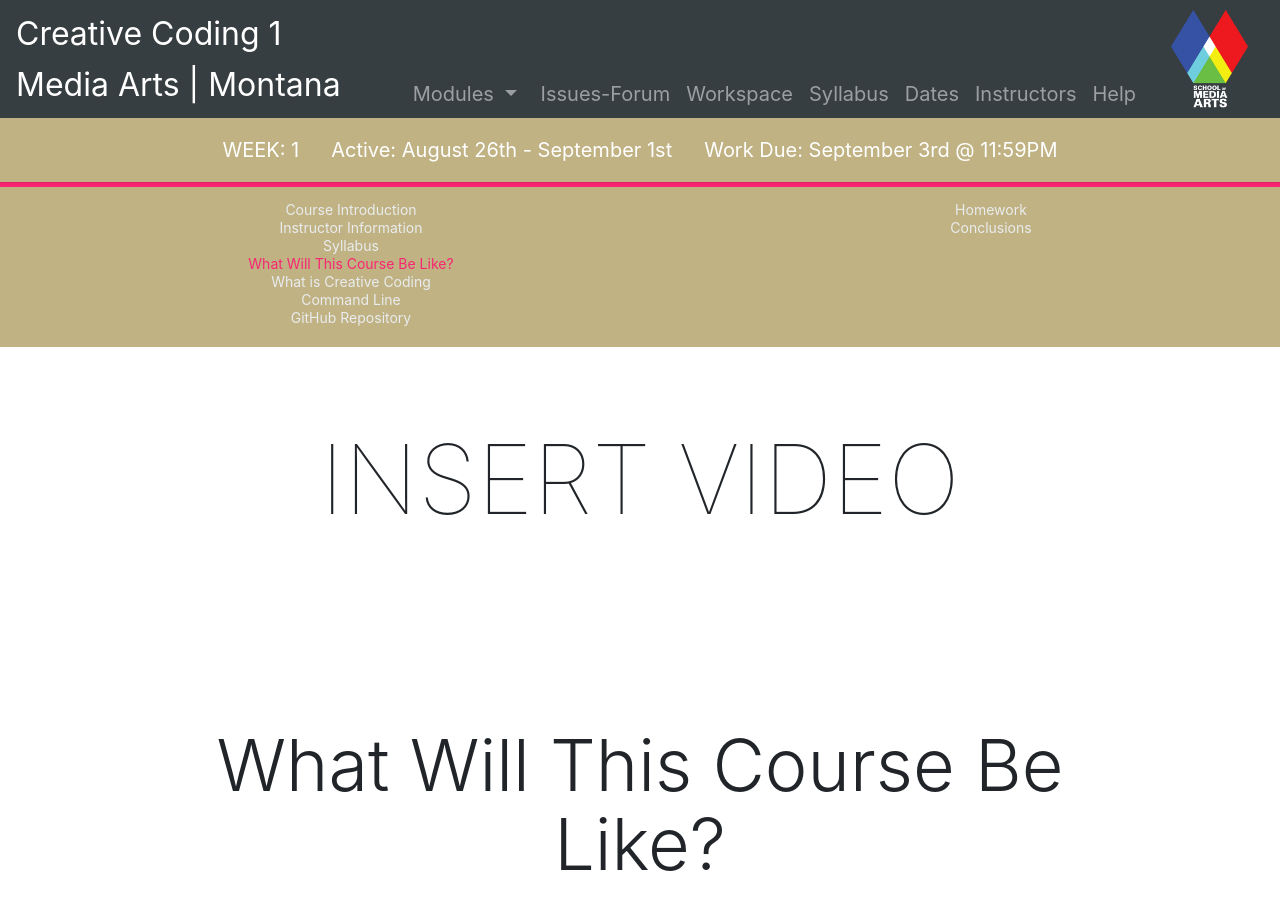
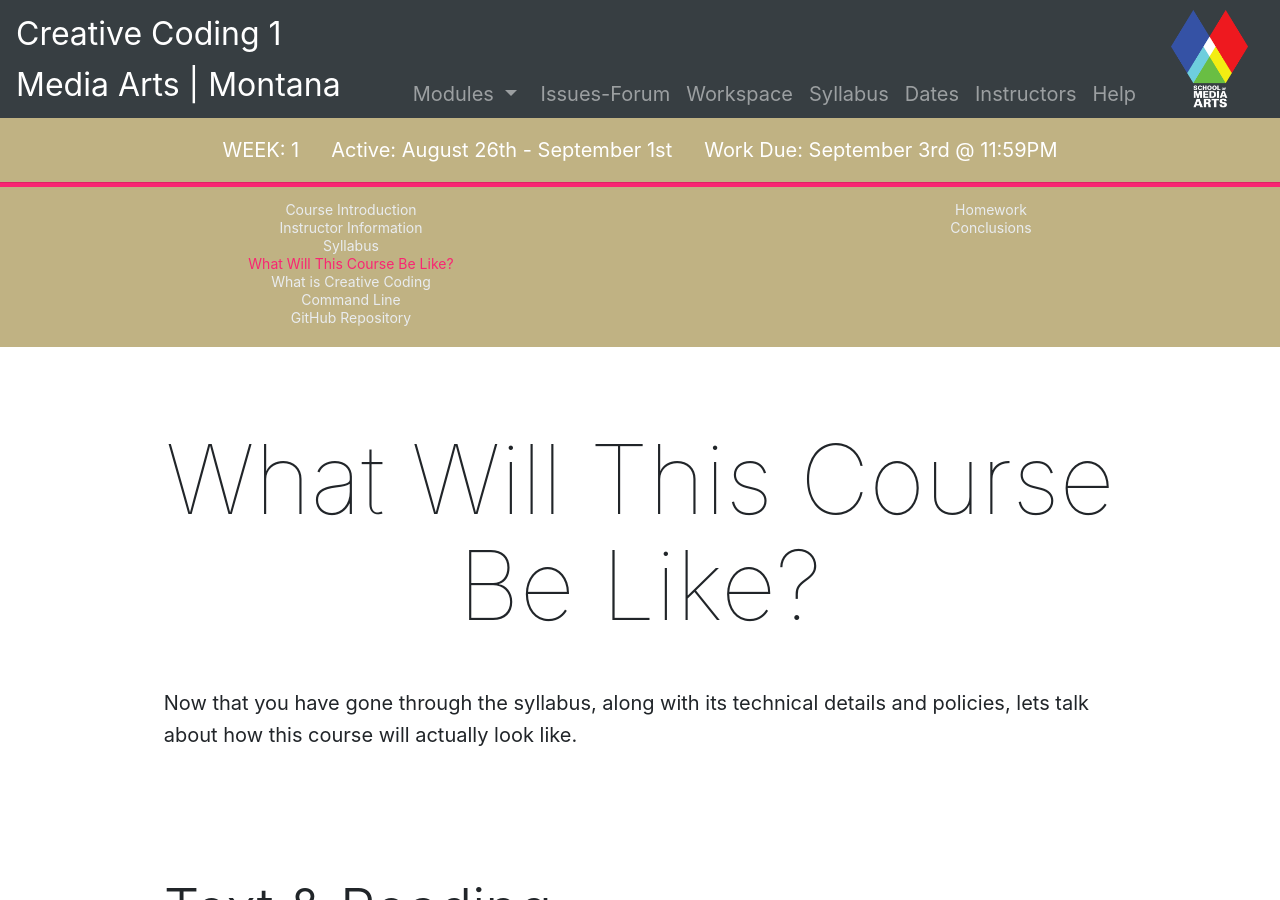
Before and after one commit to Montana-Media-Arts/creative-coding-1-Fall2019, a Jekyll site: the page built from modules/week-1/_posts/2017-01-05-class-overview.md, in a window 1280 px wide and 900 px high. Built offline with Jekyll 4.4.1, drawn with Linux system fonts in a browser that asks for light colours; nearby versions of some CDN libraries.

Commit message:
Update 2017-01-05-class-overview.md

```diff
--- a/modules/week-1/_posts/2017-01-05-class-overview.md
+++ b/modules/week-1/_posts/2017-01-05-class-overview.md
@@ -3,7 +3,7 @@ title: What Will This Course Be Like?
 module: 1
 ---
 
-# INSERT VIDEO
+<!--# INSERT VIDEO-->
 
 # What Will This Course Be Like?
 
@@ -46,7 +46,7 @@ Feel free to share your programs with each other via our github links.  I will h
 
 Additionally, we will have topics of discussion each week that will cover a variety of different subjects.
 
-# INSERT VIDEO HERE
+<!--# INSERT VIDEO HERE-->
 
 ## Getting Help
 
```
